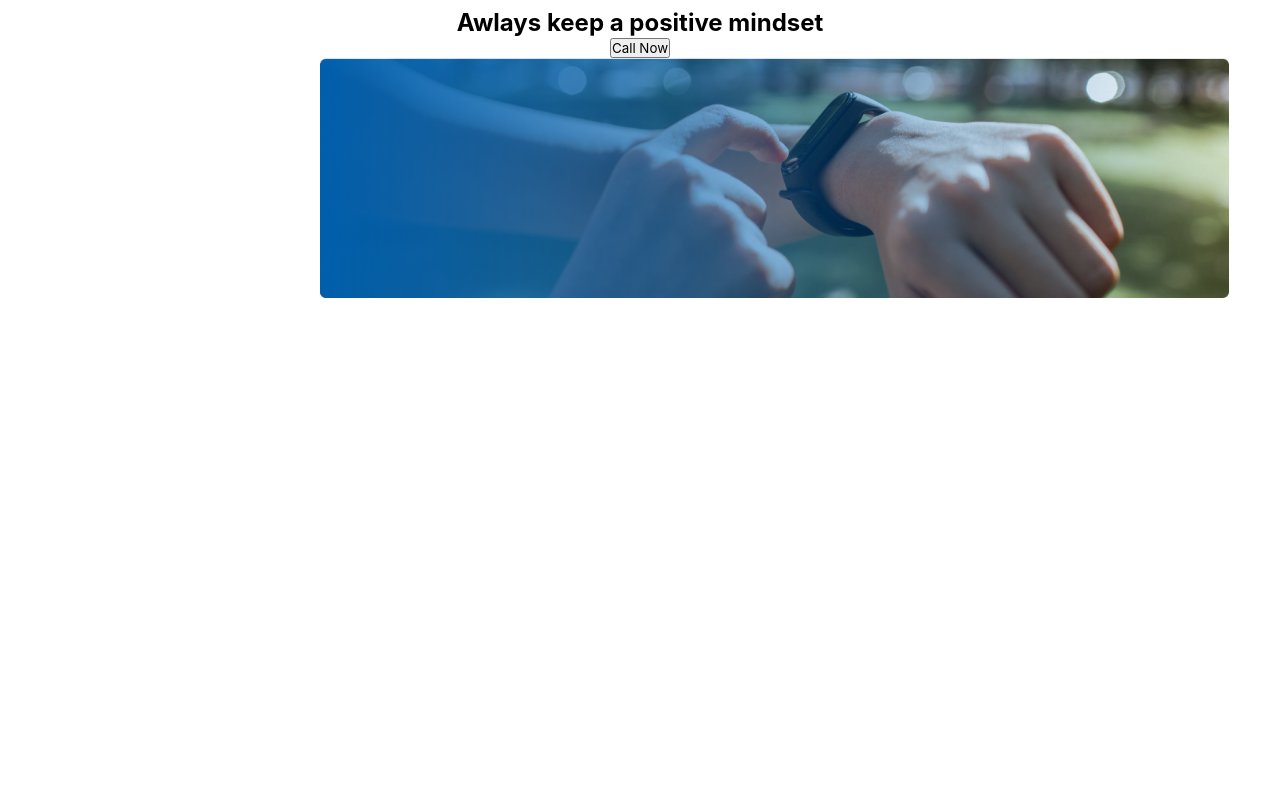
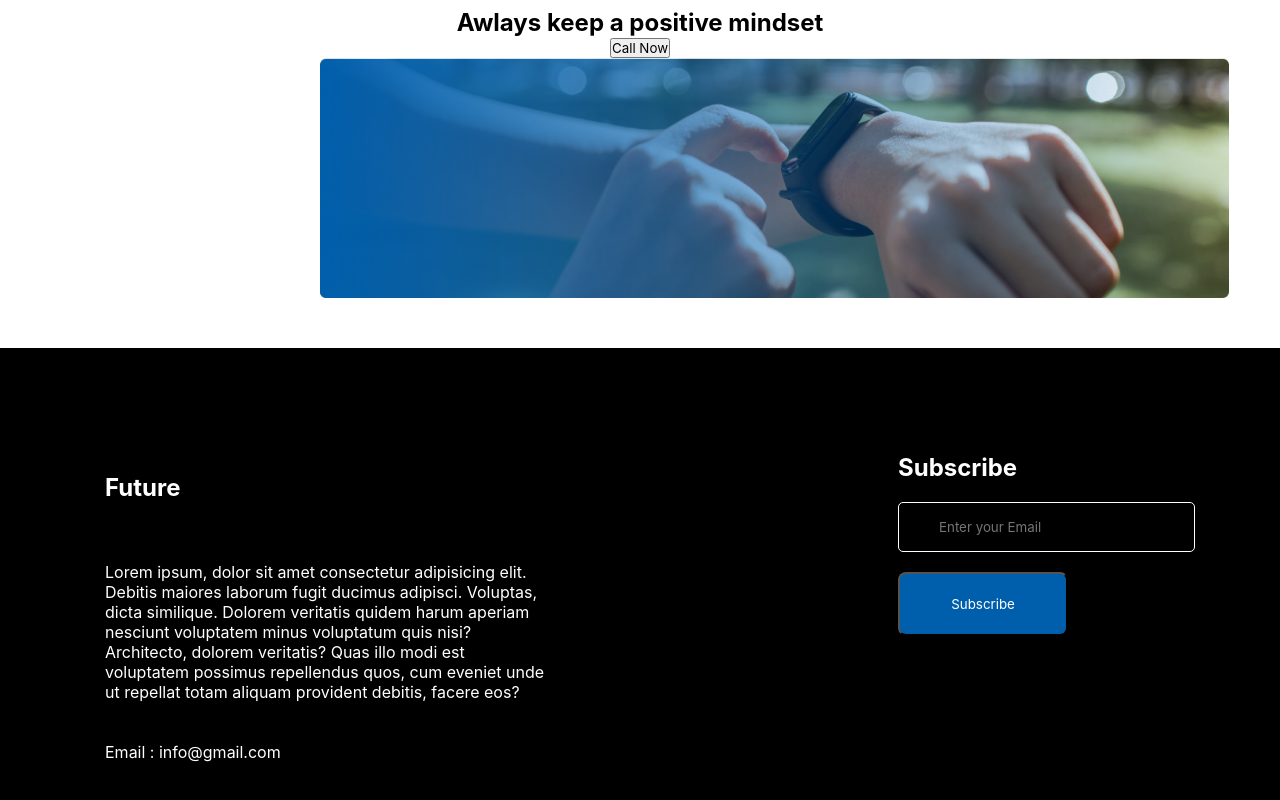
Before and after one commit to ahasan7861/my-first-assignment, a plain HTML site: page index.html in a window 1280 px wide. Shown: the part 1762-2562 px from the top of the page. Before the commit the page ends 2060 px from the top, so only its background shows below. Drawn offline with Linux system fonts and the light colour scheme.

Commit message:
second push

```diff
--- a/index.html
+++ b/index.html
@@ -91,6 +91,8 @@
 
                     <h1 class="main-middle-banner-title">
                         Awlays keep a positive mindset
+
+
                     </h1>
 
                     <button class="call-now">Call Now</button>
@@ -116,6 +118,26 @@
          </main>
 
          <footer>
+            <section class="footer-section">
+            <div>
+            <h2 class="footer-title">Future</h2>
+            <p class="footer-des">Lorem ipsum, dolor sit amet consectetur adipisicing elit. Debitis maiores laborum fugit ducimus adipisci. Voluptas, dicta similique. Dolorem veritatis quidem harum aperiam nesciunt voluptatem minus voluptatum quis nisi? Architecto, dolorem veritatis? Quas illo modi est voluptatem possimus repellendus quos, cum eveniet unde ut repellat totam aliquam provident debitis, facere eos?</p>
+
+            <p class="footer-email">Email : info@gmail.com</p>
+
+        </div>
+
+        <div class="mail">
+            <div class="mail-box">
+                <h2 class="footer-titel">Subscribe</h2>
+                <input type="email" placeholder="Enter your Email">
+                <button class="btn-sec">Subscribe</button>
+
+            </div>
+
+        </div>
+    </section>
+
 
 
 
--- a/style.css
+++ b/style.css
@@ -6,6 +6,7 @@
 
 .div {
     display: block;
+
 }
 
 .header{
@@ -70,7 +71,7 @@ font-style: normal;
 font-weight: 400;
 font-size: 16px;
 line-height: 26px;
-/* or 162% */
+
 
 text-align: right;
 
@@ -216,6 +217,7 @@ p {
     display: flex;
     align-items: center;
     justify-content: left;
+    margin-bottom: 50px;
 
 
 }
@@ -226,9 +228,93 @@ p {
     width: 100%;
     margin: auto;
     text-align: center;
+    inl
 }
 
 .main-middle-banner-title{
     position: relative;
     z-index: 1;
 }
+
+
+
+
+
+
+
+
+
+
+
+
+
+h2 {
+    display: block;
+    font-size: 1.5em;
+    margin-block-start: 0.83em;
+    margin-block-end: 0.83em;
+    margin-inline-start: 0px;
+    margin-inline-end: 0px;
+    font-weight: bold;
+}
+
+.footer-title {
+    color: white;
+    padding: 20px;
+}
+
+
+.footer-des {
+    color: white;
+    padding: 20px;
+}
+
+.footer-email {
+    color: white;
+    padding: 20px;
+}
+
+footer {
+    background: #000000;
+    color: #ffffff;
+    padding: 35px;
+    padding-bottom: 45px;
+}
+
+.footer-section{
+    display: flex;
+    gap: 70% 30%;
+}
+
+.btn-sec{
+
+
+    osition: absolute;
+    width: 170.11px;
+    height: 64px;
+    left: 1046px;
+    top: 2921.96px;
+
+    color: #FFFFFF;
+
+
+
+    background: #005FAC;
+    border-radius: 8px;
+
+
+}
+
+
+input {
+    padding: 16px 40px;
+    border: 1px solid white;
+    border-radius: 5px;
+    background: black;
+    text-align: left;
+    margin-bottom: 20px;
+}
+
+.footer-p{
+
+}
```
